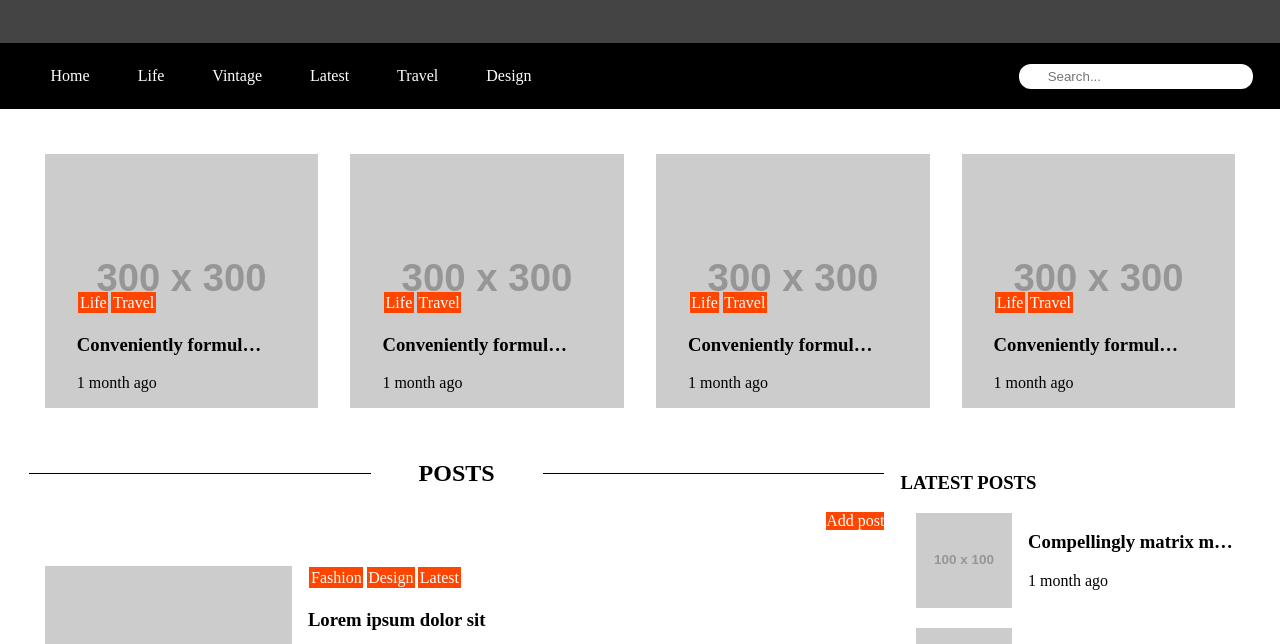
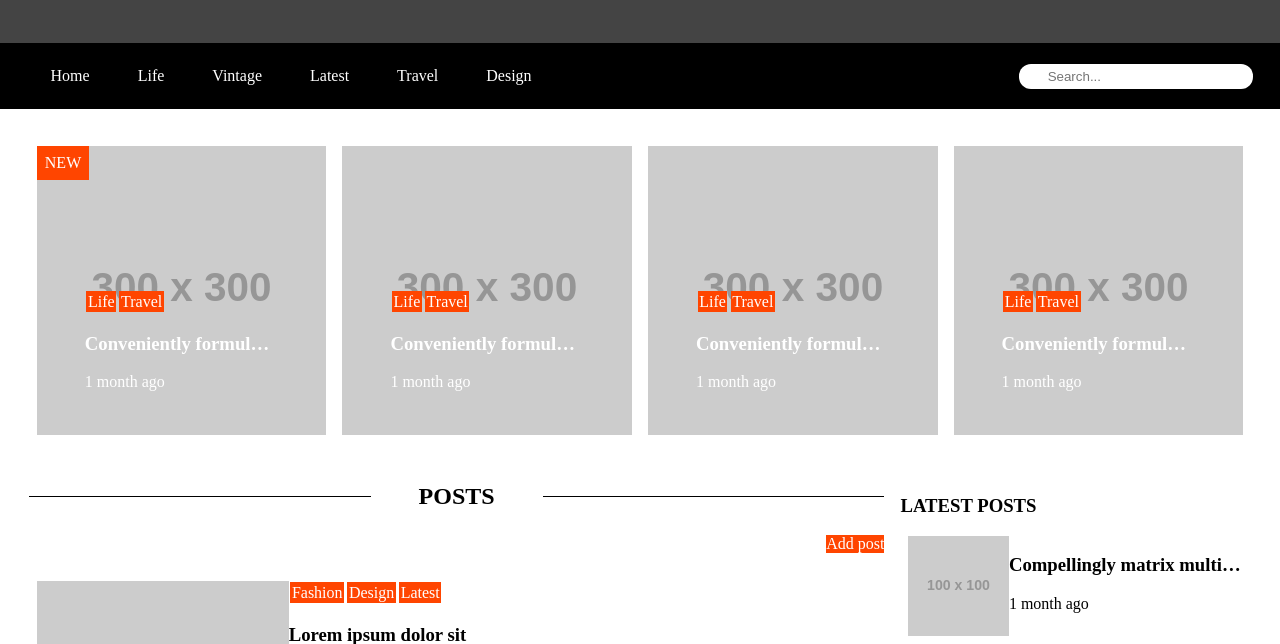
Before and after one commit to justas-dovydaitis/news-magazine, a plain HTML site: page index.html in a window 1280 px wide. Shown: the part 121-765 px from the top of the page. Drawn offline with Linux system fonts and the light colour scheme; placeholder pictures from the web are drawn by us.

Commit message:
Made featured posts with position absolute

```diff
--- a/css/bar.css
+++ b/css/bar.css
@@ -41,20 +41,20 @@
     height: 100%;
 }
 
-.bar .item {
+.bar.bottom-bar .item {
     margin: .5rem 0;
     transition: color ease-in-out 0.5s;
 }
 
-.bar .item:not(.active):hover {
+.bar.bottom .item:not(.active):hover {
     color: #FF4500;
 }
 
-.bar .item:active {
+.bar.bottom .item:active {
     background-color: #FF4500;
 }
 
-.bar .item:active:hover {
+.bar.bar.bottom-bar .item:active:hover {
     color: #FFFFFF;
     transition: none;
 }
--- a/css/featured-container.css
+++ b/css/featured-container.css
@@ -6,13 +6,13 @@
 
 .featured-post-container .post {
     position: relative;
-    padding: 1rem;
+    /* padding: 1rem; */
     overflow: hidden;
     width: 100%;
-    background-image: url('https://via.placeholder.com/300?text=News+Magazine?text=News+Magazine');
+    /* background-image: url('https://via.placeholder.com/300?text=News+Magazine?text=News+Magazine');
     background-repeat: repeat-y;
     background-size: cover;
-    background-position: center;
+    background-position: center; */
 }
 
 .featured-post-container .post>img {
@@ -21,25 +21,25 @@
 }
 
 .featured-post-container .post>.details {
-    display: flex;
+    /* display: flex;
     flex-flow: column;
     width: calc(100% - 2rem);
-    margin-top: 50%;
-    /* position: absolute; */
-    /* bottom: 3rem; */
-    /* left: 3rem; */
-    /* color: white; */
-    /* width: calc(100% - 6rem); */
+    margin-top: 50%; */
+    position: absolute;
+    bottom: 3rem;
+    left: 3rem;
+    color: white;
+    width: calc(100% - 6rem);
 }
 
 @media only screen and (min-width: 576px) {
     .featured-post-container .post {
-        width: calc(50% - 2rem);
+        width: calc(50% - 1rem);
     }
 }
 
 @media only screen and (min-width: 992px) {
     .featured-post-container .post {
-        width: calc(25% - 2rem);
+        width: calc(25% - 1rem);
     }
 }
--- a/css/post-container.css
+++ b/css/post-container.css
@@ -32,9 +32,6 @@
     .posts .post>.details {
         width: 70%;
     }
-    .post>.details {
-        padding-left: 1rem;
-    }
     .posts .post>figure {
         width: 30%;
     }
--- a/css/post.css
+++ b/css/post.css
@@ -1,7 +1,7 @@
 .post {
     display: flex;
     flex-flow: wrap;
-    margin: 1rem;
+    margin: 0.5rem;
 }
 
 .post figure {
@@ -14,7 +14,16 @@
     width: 100%;
 }
 
-.post.new>figure>img {}
+.post.new>figure::after {
+    top: 0;
+    left: 0;
+    content: 'New';
+    position: absolute;
+    background-color: #ff4500;
+    padding: .5rem;
+    text-transform: uppercase;
+    color: white;
+}
 
 .post .details .tags {
     display: flex;
--- a/index.html
+++ b/index.html
@@ -80,8 +80,10 @@
     </header>
     <main class="px-5">
         <section class="py-3 featured-post-container">
-            <div class="post">
-                <!-- <img src="https://via.placeholder.com/300?text=News+Magazine?text=News+Magazine" alt="image placeholder" title="placeholder" /> -->
+            <div class="post new">
+                <figure>
+                    <img src="https://via.placeholder.com/300?text=News+Magazine?text=News+Magazine" alt="image placeholder" title="placeholder" />
+                </figure>
                 <div class="details">
                     <div class="tags">
                         <div>Life</div>
@@ -92,7 +94,9 @@
                 </div>
             </div>
             <div class="post">
-                <!-- <img src="https://via.placeholder.com/300?text=News+Magazine?text=News+Magazine" alt="image placeholder" title="placeholder" /> -->
+                <figure>
+                    <img src="https://via.placeholder.com/300?text=News+Magazine?text=News+Magazine" alt="image placeholder" title="placeholder" />
+                </figure>
                 <div class="details">
                     <div class="tags">
                         <div>Life</div>
@@ -103,7 +107,9 @@
                 </div>
             </div>
             <div class="post">
-                <!-- <img src="https://via.placeholder.com/300?text=News+Magazine?text=News+Magazine" alt="image placeholder" title="placeholder" /> -->
+                <figure>
+                    <img src="https://via.placeholder.com/300?text=News+Magazine?text=News+Magazine" alt="image placeholder" title="placeholder" />
+                </figure>
                 <div class="details">
                     <div class="tags">
                         <div>Life</div>
@@ -114,7 +120,9 @@
                 </div>
             </div>
             <div class="post">
-                <!-- <img src="https://via.placeholder.com/300?text=News+Magazine?text=News+Magazine" alt="image placeholder" title="placeholder" /> -->
+                <figure>
+                    <img src="https://via.placeholder.com/300?text=News+Magazine?text=News+Magazine" alt="image placeholder" title="placeholder" />
+                </figure>
                 <div class="details">
                     <div class="tags">
                         <div>Life</div>
```
